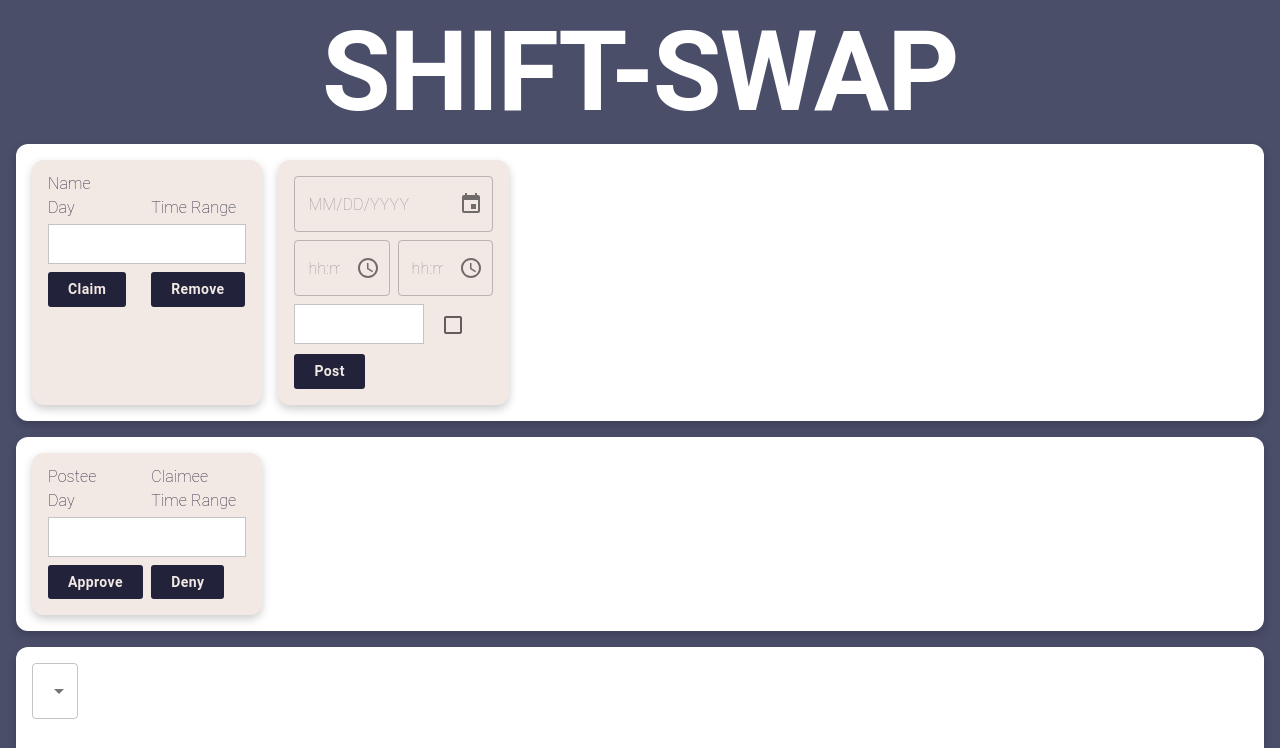
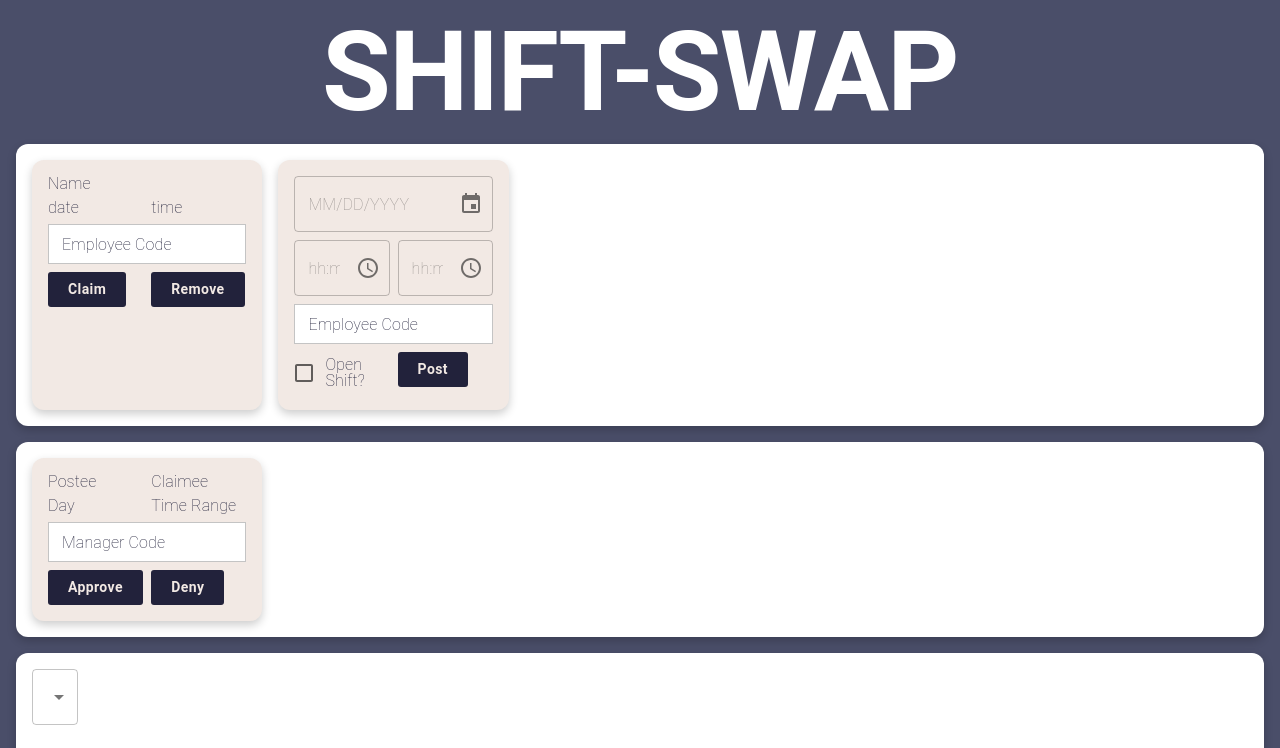
Before and after one commit to Heiwenn/react-shift-swap, a Next.js app: page / in a window 1280 px wide. Shown: the top 748 px of the page. Built offline with nearby package versions, Linux system fonts and the light colour scheme.

Commit message:
Props and Labels

```diff
--- a/src/app/claimed_post.tsx
+++ b/src/app/claimed_post.tsx
@@ -20,7 +20,7 @@ export default function ClaimedPost() {
                         <Typography>Time Range</Typography>
                     </Grid>
                     <Grid size={12}>
-                        <TextField size="small"/>
+                        <TextField size="small" label="Manager Code"/>
                     </Grid>
                     <Grid size={6}>
                         <Button>Approve</Button>
--- a/src/app/draft_post.tsx
+++ b/src/app/draft_post.tsx
@@ -1,12 +1,20 @@
-import Box from '@mui/material/Box';
-import { TextField, Checkbox, Grid, Button } from '@mui/material';
+import dayjs, { Dayjs } from 'dayjs';
+import { TextField, Checkbox, Grid, Button, FormControlLabel } from '@mui/material';
 import { LocalizationProvider } from "@mui/x-date-pickers/LocalizationProvider";
 import { DatePicker } from '@mui/x-date-pickers/DatePicker';
 import { AdapterDayjs } from "@mui/x-date-pickers/AdapterDayjs";
 import { TimePicker } from "@mui/x-date-pickers/TimePicker";
 import Paper from '@mui/material/Paper';
 
-export default function DraftPost() {
+interface DraftPostProps {
+    date : Dayjs;
+    startTime: Dayjs;
+    endTime: Dayjs;
+    code: string;
+    checked: boolean;
+}
+
+export const DraftPost: React.FC<DraftPostProps> = ({ date, startTime, endTime, code, checked }) => {
 
     return (
             <Paper>
@@ -26,13 +34,16 @@ export default function DraftPost() {
                             <TimePicker/>
                         </LocalizationProvider>
                     </Grid>
-                    <Grid size={8}>
-                        <TextField size="small"/>
+                    <Grid size={12}>
+                        <TextField size="small" label="Employee Code"/>
                     </Grid>
-                    <Grid size={4}>
-                        <Checkbox/>
+                    <Grid size={6}>
+                        <FormControlLabel
+                            control={<Checkbox/>}
+                            label="Open Shift?"
+                        />
                     </Grid>
-                    <Grid size={12}>
+                    <Grid size={6}>
                         <Button>Post</Button>
                     </Grid>
                 </Grid>
--- a/src/app/theme/general_theme.tsx
+++ b/src/app/theme/general_theme.tsx
@@ -70,6 +70,15 @@ const generalTheme = createTheme({
         },
       },
     },
+    MuiCheckbox: {
+      styleOverrides: {
+        root: {
+          '&.Mui-checked': {
+            color: colors.dark
+          }
+        }
+      },
+    },
   }
 });
 
--- a/src/app/unclaimed_box.tsx
+++ b/src/app/unclaimed_box.tsx
@@ -1,9 +1,9 @@
 import Box from '@mui/material/Box';
-import Grid from '@mui/material/Grid';
 import { Paper, ThemeProvider } from '@mui/material';
-import DraftPost from './draft_post';
-import UnclaimedPost from './unclaimed_post';
+import { DraftPost } from './draft_post';
+import { UnclaimedPost } from './unclaimed_post';
 import postTheme from './theme/post_theme';
+import dayjs, { Dayjs } from 'dayjs';
 
 export default function UnclaimedBox() {
 
@@ -15,8 +15,8 @@ export default function UnclaimedBox() {
                     gridTemplateColumns="repeat(auto-fill, minmax(200px, 1fr))"
                     gap={2}
                 >
-                    <UnclaimedPost/>
-                    <DraftPost/>
+                    <UnclaimedPost nameOfPostee="Name" date="date" time="time" code=""/>
+                    <DraftPost code="" checked={false} date={dayjs()} startTime={dayjs()} endTime={dayjs()}/>
                 </Box>
             </ThemeProvider>
         </Paper>
--- a/src/app/unclaimed_post.tsx
+++ b/src/app/unclaimed_post.tsx
@@ -1,23 +1,32 @@
-import Box from '@mui/material/Box';
 import { TextField, Typography, Button, Grid } from '@mui/material';
 import Paper from '@mui/material/Paper';
+import React from 'react';
+import { DSAKeyPairKeyObjectOptions } from 'node:crypto';
 
-export default function UnclaimedPost() {
+interface UnclaimedPostProps {
+    nameOfPostee: string;
+    date: string;
+    time: string;
+    code: string;
+}
+
+
+export const UnclaimedPost: React.FC<UnclaimedPostProps> = ({ nameOfPostee, date, time, code }) => {
 
     return (
             <Paper>
                 <Grid container spacing={1}>
                     <Grid size={12}>
-                        <Typography>Name</Typography>
+                        <Typography>{nameOfPostee}</Typography>
                     </Grid>
                     <Grid size={6}>
-                        <Typography variant='body1'>Day</Typography>
+                        <Typography>{date}</Typography>
                     </Grid>
                     <Grid size={6}>
-                        <Typography>Time Range</Typography>
+                        <Typography>{time}</Typography>
                     </Grid>
                     <Grid size={12}>
-                        <TextField size="small"/>
+                        <TextField value={code} size="small" label="Employee Code"/>
                     </Grid>
                     <Grid size={6}>
                         <Button>Claim</Button>
```
